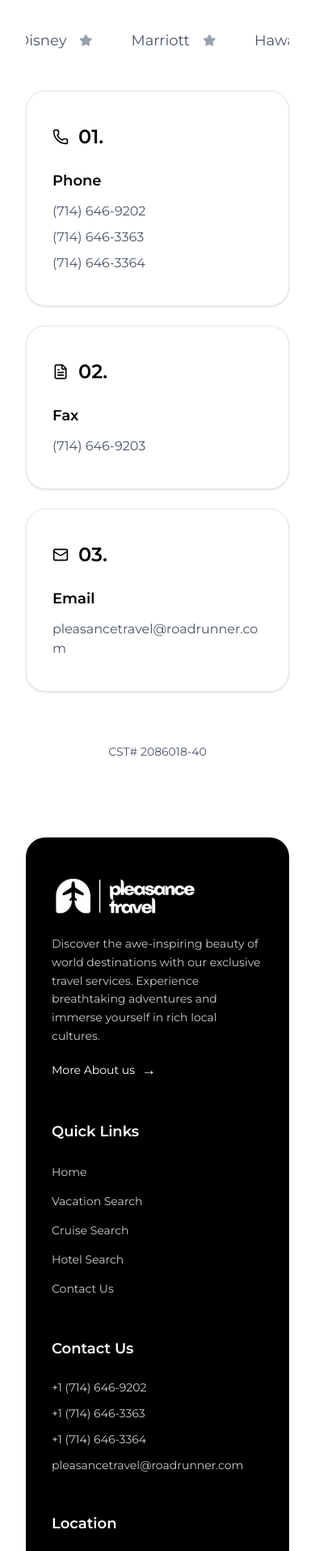
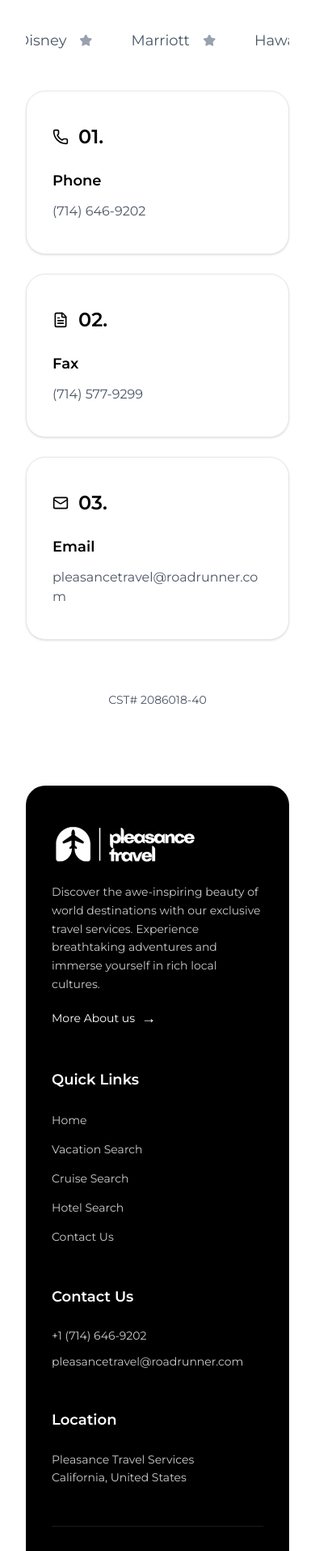
Before and after one commit to SageDevelopmentCode/pleasancetravel, a Next.js app: page / in a window 390 px wide. Shown: the part 3090-5005 px from the top of the page at 81% size. Built offline with nearby package versions, Linux system fonts and the light colour scheme.

Commit message:
Removed phone number and updated fax

```diff
--- a/src/app/components/Contact.tsx
+++ b/src/app/components/Contact.tsx
@@ -63,26 +63,12 @@
               <h4 className="text-black text-lg font-semibold font-[family-name:var(--font-montserrat)] mb-3">
                 Phone
               </h4>
-              <div className="flex flex-col gap-2">
               <a
                 href="tel:+17146469202"
                 className="text-gray-600 text-base font-[family-name:var(--font-montserrat)] hover:text-black hover:underline transition-colors"
               >
                 (714) 646-9202
               </a>
-                <a
-                  href="tel:+17146463363"
-                  className="text-gray-600 text-base font-[family-name:var(--font-montserrat)] hover:text-black hover:underline transition-colors"
-                >
-                  (714) 646-3363
-                </a>
-                <a
-                  href="tel:+17146463364"
-                  className="text-gray-600 text-base font-[family-name:var(--font-montserrat)] hover:text-black hover:underline transition-colors"
-                >
-                  (714) 646-3364
-                </a>
-              </div>
             </div>
           </div>
 
@@ -99,7 +85,7 @@
                 Fax
               </h4>
               <p className="text-gray-600 text-base font-[family-name:var(--font-montserrat)]">
-                (714) 646-9203
+                (714) 577-9299
               </p>
             </div>
           </div>
--- a/src/app/components/Footer.tsx
+++ b/src/app/components/Footer.tsx
@@ -80,18 +80,6 @@
                   +1 (714) 646-9202
                 </a>
                 <a
-                  href="tel:+17146463363"
-                  className="text-white/80 text-sm font-[family-name:var(--font-montserrat)] hover:text-white transition-colors block"
-                >
-                  +1 (714) 646-3363
-                </a>
-                <a
-                  href="tel:+17146463364"
-                  className="text-white/80 text-sm font-[family-name:var(--font-montserrat)] hover:text-white transition-colors block"
-                >
-                  +1 (714) 646-3364
-                </a>
-                <a
                   href="mailto:pleasancetravel@roadrunner.com"
                   className="text-white/80 text-sm font-[family-name:var(--font-montserrat)] hover:text-white transition-colors block break-all"
                 >
```
Lines whose indentation alone changed are shown as unchanged.
